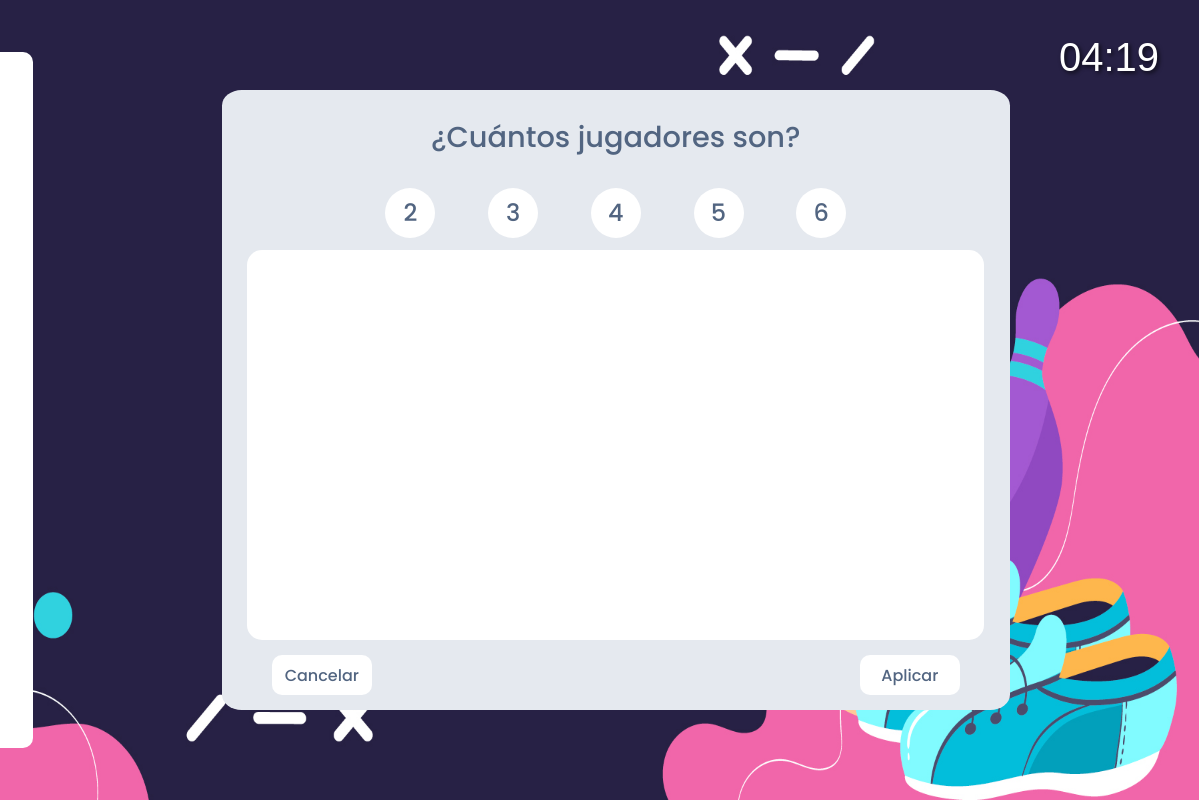
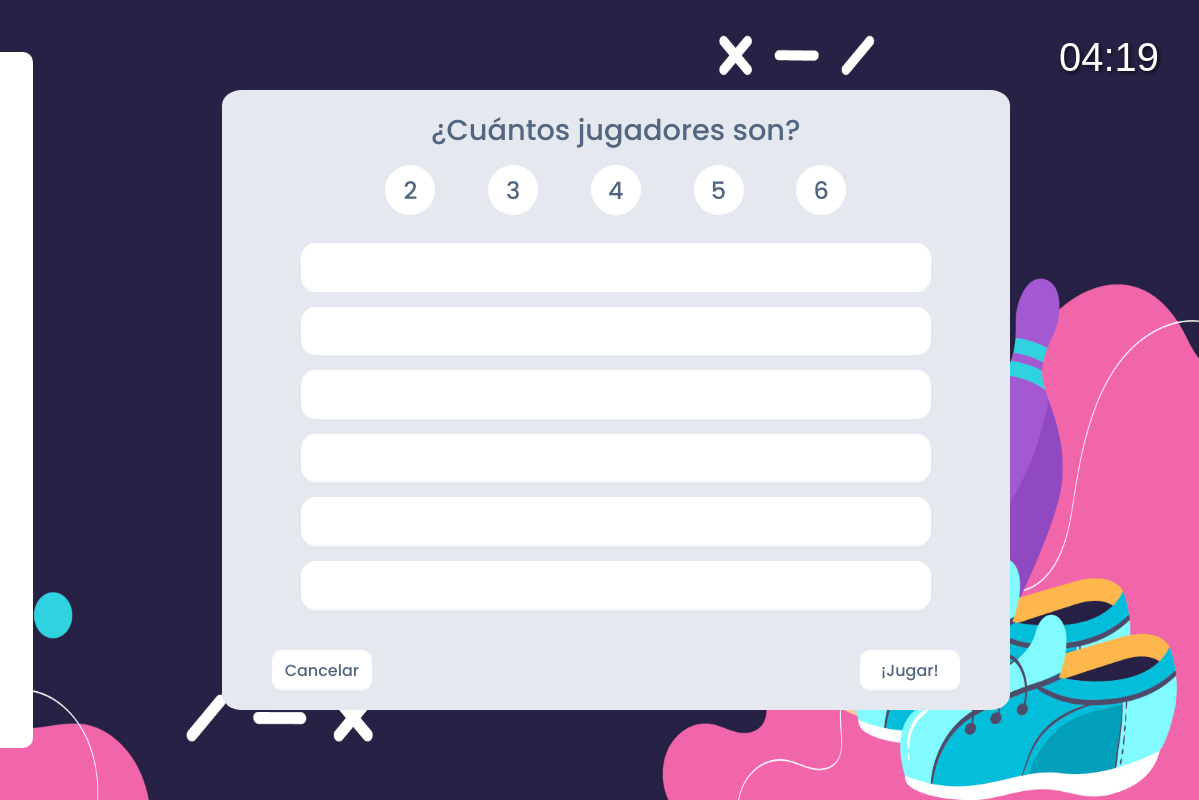
Before and after one commit to DevNico2905/LaBoleraNeiva, a plain HTML site: page index.html in a window 1280 px wide. Both pictures are taken after a click on the item "Nuevo Juego". Shown: the full height of the page, 81-1280 px from the left. Drawn offline with Linux system fonts and the light colour scheme; a web font is replaced by a local one.

Commit message:
Add fields for the player's name

```diff
--- a/index.html
+++ b/index.html
@@ -101,8 +101,9 @@
             </li>
         </ul>
     </aside>
-
+    <!--Modal #1 Nuevo Juego-->
     <div class="NewGameModal" id="modalplayers">
+        <!--Seleccionar número jugadores-->
         <div class="selecciona-players divs-modal">
             <div class="title-div">
                 <p class="title-players"">¿Cuántos jugadores son?</p>
@@ -115,14 +116,23 @@
                 <button class="opcion six-p">6</button>
             </div>
         </div>
-        <div class="name-player divs-modal"></div>
+        <!--Escribir nombres jugadores-->
+        <div class="name-player divs-modal">
+            <div class="div-name-players"></div>
+            <div class="div-name-players"></div>
+            <div class="div-name-players"></div>
+            <div class="div-name-players"></div>
+            <div class="div-name-players"></div>
+            <div class="div-name-players"></div>
+        </div>
+        <!--Botones Modal-->
         <div class="botones-modal divs-modal">
             <button class="modal-buttons cancel" onclick="hideNewGameModal()">
                 Cancelar
             </button>
 
             <button class="modal-buttons aplied" onclick="hideNewGameModal()">
-                Aplicar
+                ¡Jugar!
             </button>
         </div>
     </div>
--- a/styles.css
+++ b/styles.css
@@ -127,16 +127,22 @@ a{
 }*/
 
 .selecciona-players{
-    height: 25%;
+    height: 20%;
     background-color: #e5e9ef;
 }
 
 .name-player{
-    height: 65%;
-    background-color: white;
+    height: 70%;
+    background-color: #e5e9ef;
     border-radius: 15px;
     margin-left: 2%;
     margin-right: 2%;
+    display: flex;
+    flex-direction: column;
+    align-items: center;
+
+    box-sizing: border-box;
+    padding: 2% 7% 2% 7%;
 }
 
 .botones-modal{
@@ -145,7 +151,6 @@ a{
     display: flex;
     align-items: center;
     justify-content: space-between;
-    margin-top: 5px;
 }
 
 .modal-buttons{
@@ -195,7 +200,6 @@ a{
     opacity: 0;
     pointer-events: none;
     transition: opacity 0.3s ease, transform 0.3s ease;
-
 }
 
 .NewGameModal.show {
@@ -246,5 +250,13 @@ a{
     justify-content: center;
     align-items: center;
     color: #526581;
+}
 
+.div-name-players{
+    width: 100%;
+    height: 12.5%;
+    background-color: white;
+    border-width: 0.5px;
+    border-radius: 15px;
+    margin: 7.5px 0px 7.5px 0px;
 }
```
Also changed, not shown: 1 other file.
